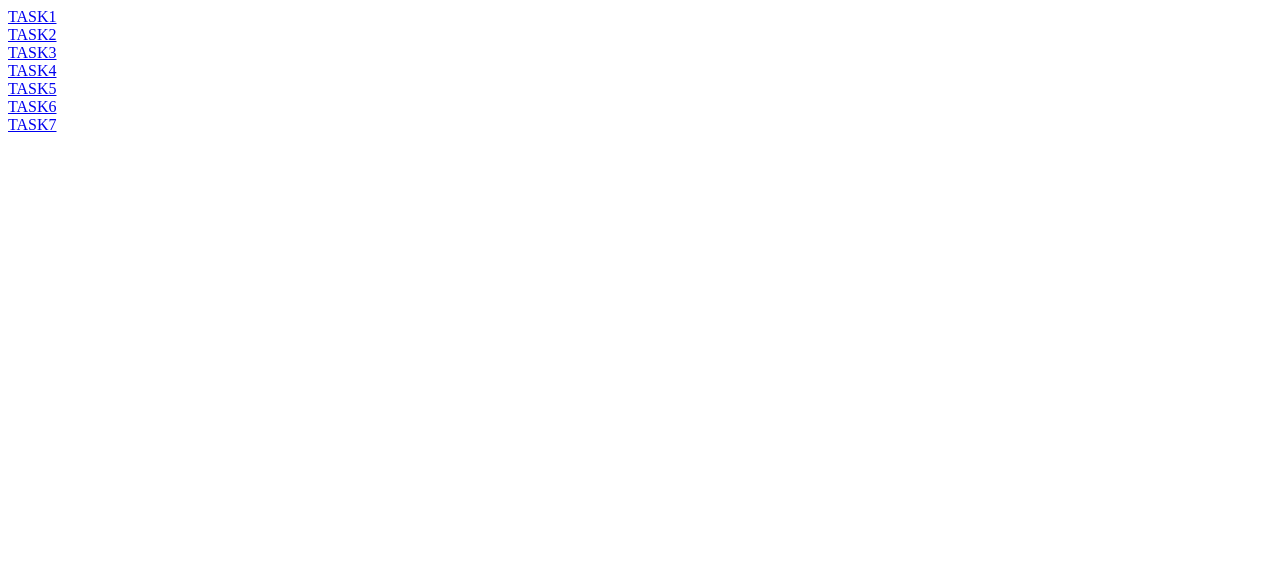
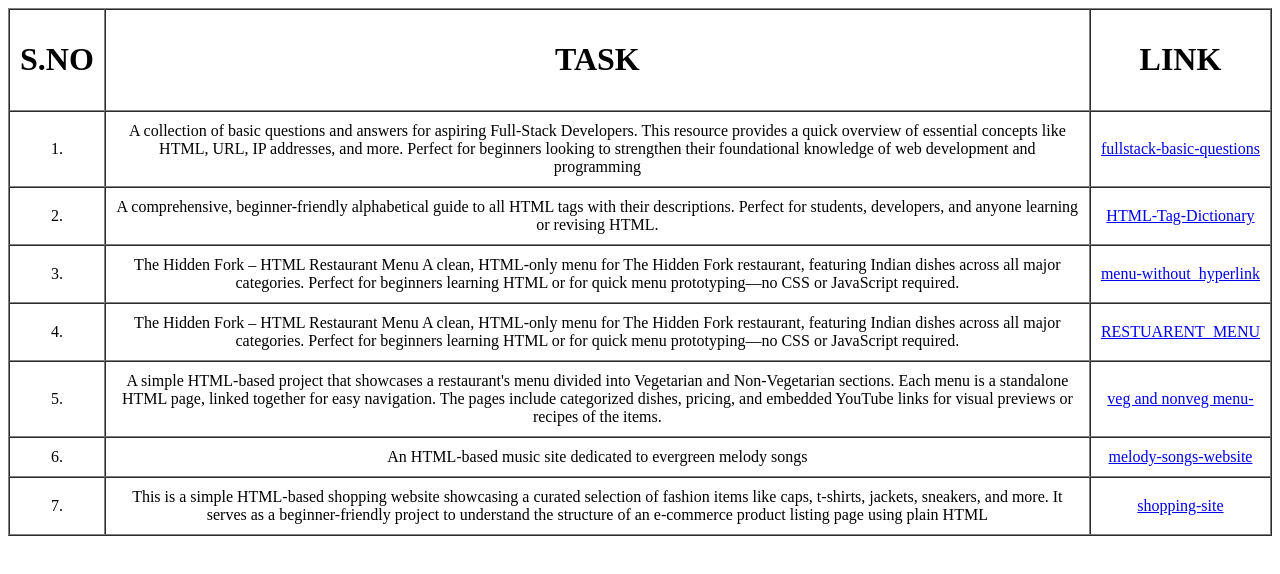
Before and after one commit to Moulivaraprasad/TASKS, a plain HTML site: page index.html in a window 1280 px wide. Drawn offline with Linux system fonts and the light colour scheme.

Commit message:
Update index.html

```diff
--- a/index.html
+++ b/index.html
@@ -6,13 +6,53 @@
         </title>
     </head>
     <body>
-        <div><a href="https://moulivaraprasad.github.io/fullstack-basic-questions/">TASK1</a></div>
-        <div><a href="https://moulivaraprasad.github.io/HTML-Tag-Dictionary/">TASK2</a></div>
-        <div><a href="https://moulivaraprasad.github.io/menu-without_hyperlink-/">TASK3</a></div>
-        <div><a href="https://moulivaraprasad.github.io/RESTUARENT_MENU/">TASK4</a></div>
-        <div><a href="https://moulivaraprasad.github.io/task5-veg-and-non-veg-menu-/">TASK5</a></div>
-        <div><a href="https://moulivaraprasad.github.io/melody-songs-website/">TASK6</a></div>
-        <div><a href="https://moulivaraprasad.github.io/shopping-site/">TASK7</a></div>
+        <table border="1" cellspacing = "0" cellpadding="10" style="width: 100%; text-align: center;">
+            <tr>
+                <td><h1>S.NO</h1></td>
+                <td><h1>TASK</h1></td>
+                <td><h1>LINK</h1></td>
+            </tr>
+            <tr>
+                <td>1.</td>
+                <td>A collection of basic questions and answers for aspiring Full-Stack Developers. This resource provides a quick overview of essential concepts like HTML, URL, IP addresses, and more. Perfect for beginners looking to strengthen their foundational knowledge of web development and programming</td>
+                <td><a href="https://moulivaraprasad.github.io/fullstack-basic-questions/">fullstack-basic-questions</a></td>
+
+
+            </tr>
+            <tr>
+                <td>2.</td>
+                <td>A comprehensive, beginner-friendly alphabetical guide to all HTML tags with their descriptions. Perfect for students, developers, and anyone learning or revising HTML.</td>
+                <td><a href="https://moulivaraprasad.github.io/HTML-Tag-Dictionary/">HTML-Tag-Dictionary</a></td>
+            </tr>
+            <tr>
+                <td>3.</td>
+                <td>The Hidden Fork – HTML Restaurant Menu A clean, HTML-only menu for The Hidden Fork restaurant, featuring Indian dishes across all major categories. Perfect for beginners learning HTML or for quick menu prototyping—no CSS or JavaScript required.</td>
+                <td><a href="https://moulivaraprasad.github.io/menu-without_hyperlink-/">menu-without_hyperlink</a></td>
+            </tr>
+            <tr>
+                <td>4.</td>
+                <td>The Hidden Fork – HTML Restaurant Menu A clean, HTML-only menu for The Hidden Fork restaurant, featuring Indian dishes across all major categories. Perfect for beginners learning HTML or for quick menu prototyping—no CSS or JavaScript required.</td>
+                <td><a href="https://moulivaraprasad.github.io/RESTUARENT_MENU/">RESTUARENT_MENU
+                </a></td>
+            </tr>
+
+            <tr>
+                <td>5.</td>
+                <td>A simple HTML-based project that showcases a restaurant's menu divided into Vegetarian and Non-Vegetarian sections. Each menu is a standalone HTML page, linked together for easy navigation. The pages include categorized dishes, pricing, and embedded YouTube links for visual previews or recipes of the items.</td>
+                <td><a href="https://moulivaraprasad.github.io/task5-veg-and-non-veg-menu-/">veg and nonveg menu-</a></td>
+            </tr>
+            <tr>
+                <td>6.</td>
+                <td>An HTML-based music site dedicated to evergreen melody songs</td>
+                <td><a href="https://moulivaraprasad.github.io/melody-songs-website/">melody-songs-website</a></td>
+            </tr>
+            <tr>
+                <td>7.</td>
+                <td>This is a simple HTML-based shopping website showcasing a curated selection of fashion items like caps, t-shirts, jackets, sneakers, and more. It serves as a beginner-friendly project to understand the structure of an e-commerce product listing page using plain HTML</td>
+                <td><a href="https://moulivaraprasad.github.io/shopping-site/"> shopping-site</a></td>
+            </tr>
+
+        </table>
 
     </body>
 </html>
```
